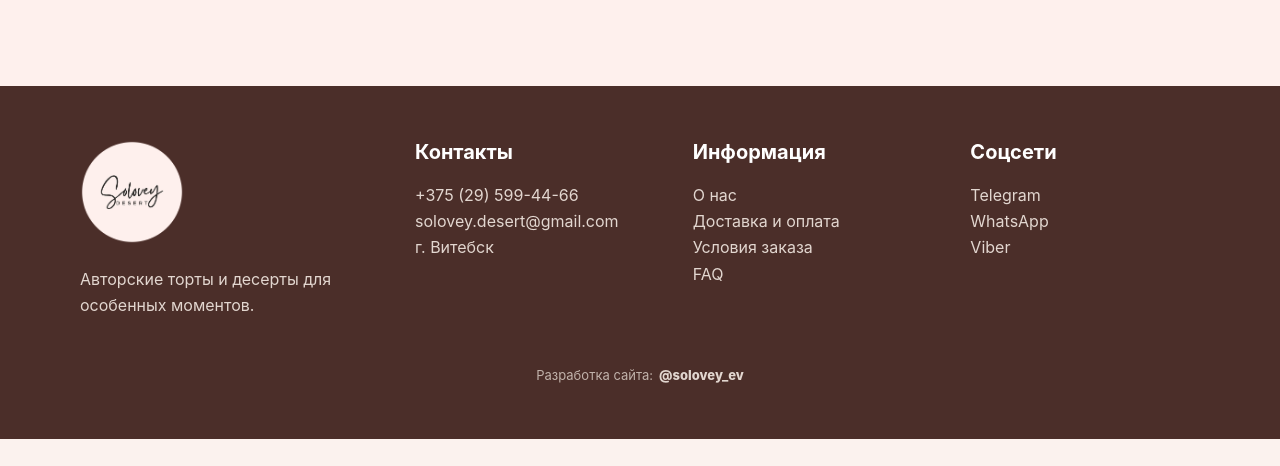
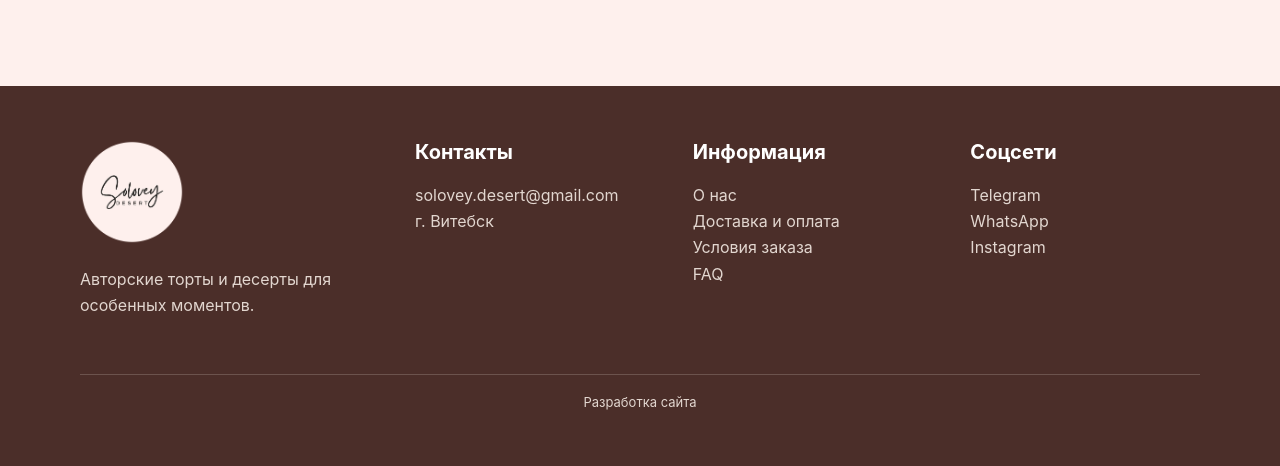
Before and after one commit to Evgeniy-Solovei/solovey-desert, a Django app: page / in a window 1280 px wide. Shown: the part 3204-3670 px from the top of the page. Before the commit the page ends 3643 px from the top, so only its background shows below. Run offline with Django 5.2, Linux system fonts and the light colour scheme; data that the repository does not hold is empty.

Commit message:
Контакты + докер файлы

```diff
--- a/solovey_desert/templates/base.html
+++ b/solovey_desert/templates/base.html
@@ -58,7 +58,6 @@
       <div class="footer__col">
         <h3>Контакты</h3>
         <p>
-          <a href="tel:+375295994466">+375 (29) 599-44-66</a><br>
           <a href="mailto:solovey.desert@gmail.com">solovey.desert@gmail.com</a><br>
           г. Витебск
         </p>
@@ -74,14 +73,13 @@
         <p>
           <a href="https://t.me/soloveyio" target="_blank" rel="noopener">Telegram</a><br>
           <a href="https://wa.me/375295994466" target="_blank" rel="noopener">WhatsApp</a><br>
-          <a href="tel:+375295994466">Viber</a>
+          <a href="https://www.instagram.com/solovey_desert/" target="_blank" rel="noopener">Instagram</a>
         </p>
       </div>
 
-      <div class="footer__credit">
-        Разработка сайта:
-        <a href="https://t.me/solovey_ev" target="_blank" rel="noopener">@solovey_ev</a>
-      </div>
+      <a class="footer__credit" href="https://t.me/solovey_ev" target="_blank" rel="noopener">
+        Разработка сайта
+      </a>
     </footer>
   </main>
 
```
Also changed, not shown: 2 other files.
